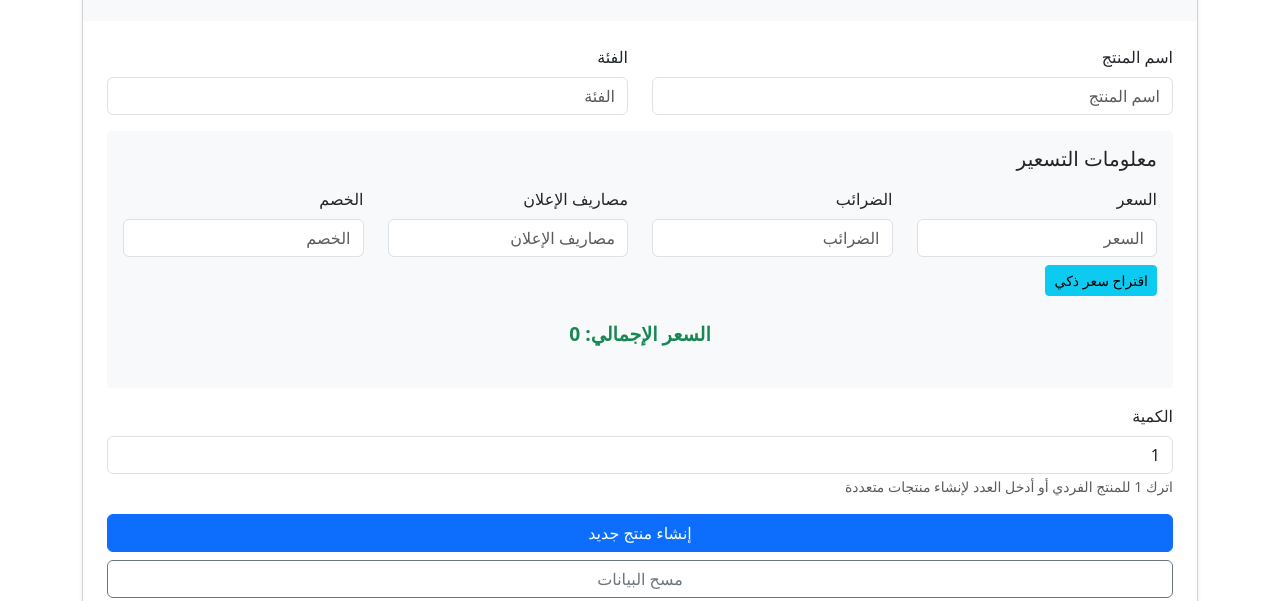
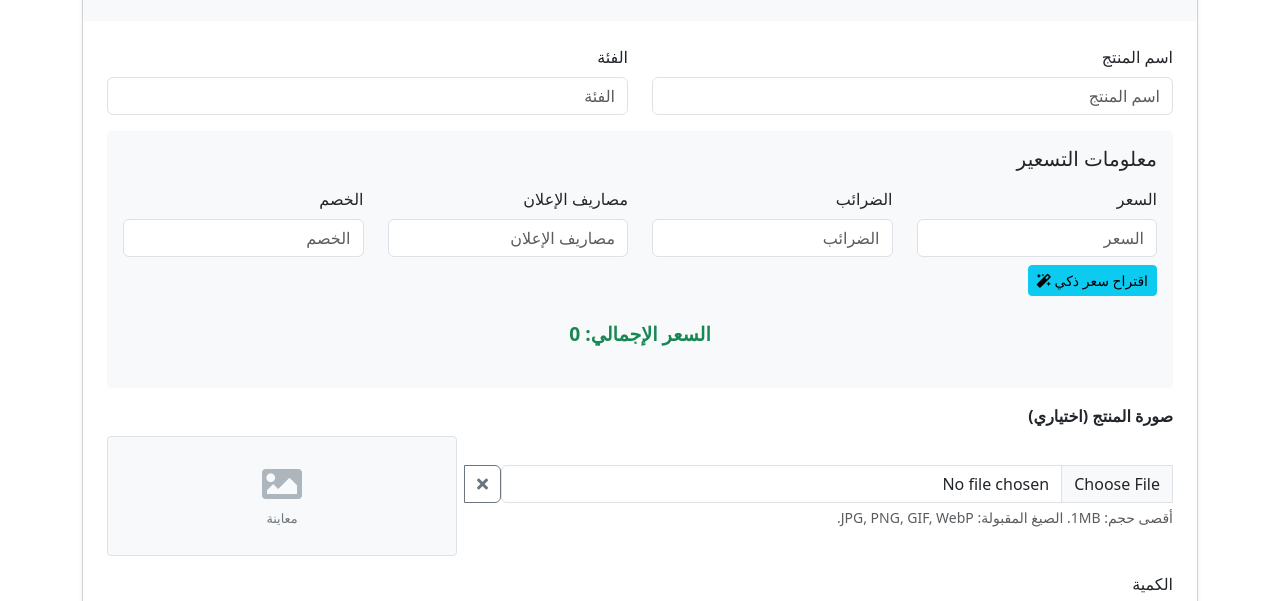
Before and after one commit to AI8V/Cruds, a plain HTML site: page index.html in a window 1280 px wide. Shown: the part 134-735 px from the top of the page. Drawn offline with Linux system fonts and the light colour scheme.

Commit message:
Update index.html

```diff
--- a/index.html
+++ b/index.html
@@ -84,6 +84,7 @@
     <script src="assets/js/product-manager.js"></script>
     <script src="assets/js/sales-prediction.js"></script>
     <script src="assets/js/smart-pricing.js"></script>
+    <script src="assets/js/product-images.js"></script>
 </body>
 
 </html>
```
